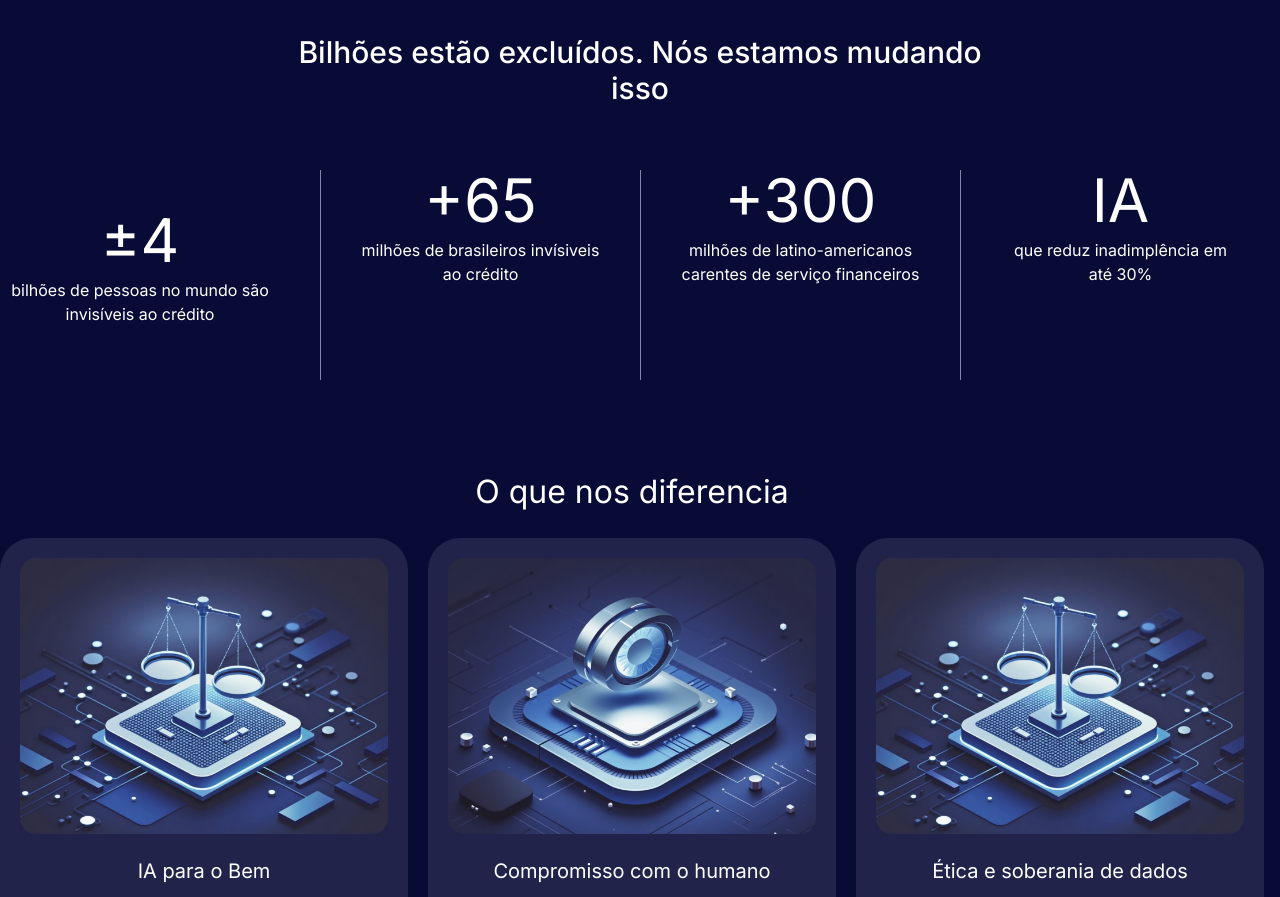
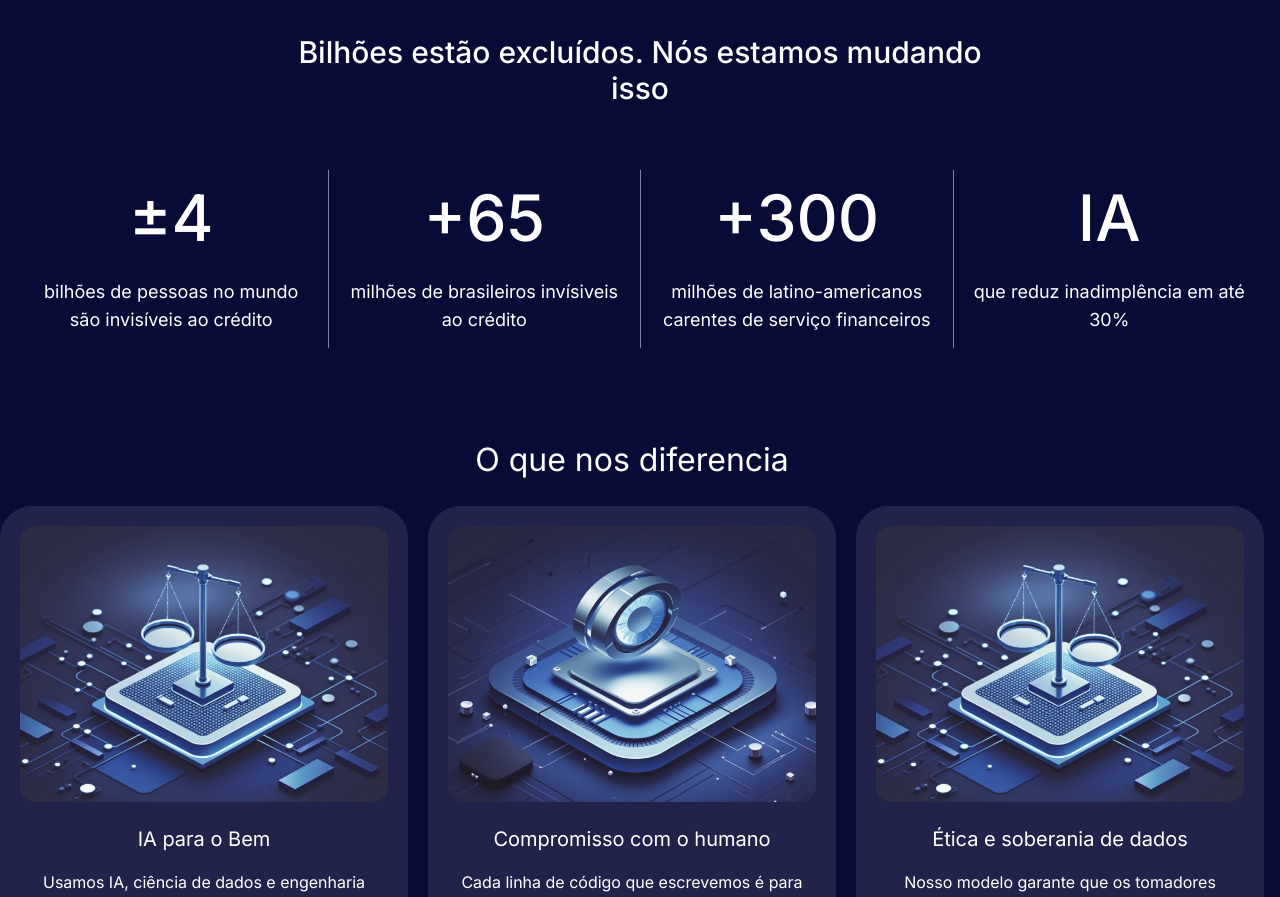
Before and after one commit to devvieiira/o-bainc-frontend, a Next.js app: page / in a window 1280 px wide. Shown: the part 1040-1937 px from the top of the page. Built offline with nearby package versions, Linux system fonts and the light colour scheme.

Commit message:
fix: grid

```diff
--- a/app/page.tsx
+++ b/app/page.tsx
@@ -152,29 +152,29 @@ export default function Home() {
             </div>
           </div>
         </section>
-        <section className="flex justify-center">
+        <section className="w-full px-[15px]">
           <div className="grid grid-cols-1 py-8 md:grid-cols-2 lg:grid-cols-4">
-            <div className="space-y-2 border-b border-[#7E86B0] pr-10 py-10 pl-10 md:mb-8 md:border-b-0 lg:mb-0 lg:pl-0">
-              <h2 className="max-w-[281px] text-center text-6xl">±4</h2>
-              <p className="mb-3.5 max-w-[281px] text-center">
+            <div className="flex flex-col pt-10 pb-10 xl:pt-0 xl:pb-0 items-center justify-center space-y-3 text-center md:col-span-2 xl:col-span-1 border-[#7E86B0] border-b lg:border-b-0">
+              <h2 className="max-w-[281px] text-center text-[64px] font-medium">±4</h2>
+              <p className="mb-3.5 text-lg max-w-[281px] text-center">
                 bilhões de pessoas no mundo são invisíveis ao crédito
               </p>
             </div>
-            <div className="space-y-2 border-b border-[#7E86B0] pr-10 py-10 pl-10 md:mb-8 md:border-b-0 md:border-l md:border-[#7E86B0] md:py-0 lg:mb-0">
-              <h2 className="max-w-[281px] text-center text-6xl">+65</h2>
-              <p className="mb-3.5 max-w-[281px] text-center">
+            <div className="flex flex-col pt-10 pb-10 xl:pt-0 xl:pb-0 items-center justify-center space-y-3 text-center md:col-span-2 xl:col-span-1 border-[#7E86B0] border-b lg:border-b-0 lg:border-l">
+              <h2 className="max-w-[281px] text-center text-[64px] font-medium">+65</h2>
+              <p className="mb-3.5 text-lg max-w-[281px] text-center">
                 milhões de brasileiros invísiveis ao crédito
               </p>
             </div>
-            <div className="space-y-2 border-b border-[#7E86B0] pr-10 py-10 pl-10 md:mt-6 md:border-b-0 md:py-0 lg:mt-0 lg:border-l lg:border-[#7E86B0]">
-              <h2 className="max-w-[281px] text-center text-6xl">+300</h2>
-              <p className="mb-3.5 max-w-[281px] text-center">
+            <div className="flex flex-col pt-10 pb-10 xl:pt-0 xl:pb-0 items-center justify-center space-y-3 text-center md:col-span-2 xl:col-span-1 border-[#7E86B0] border-b lg:border-b-0 xl:border-l">
+              <h2 className="max-w-[281px] text-center text-[64px] font-medium">+300</h2>
+              <p className="mb-3.5 text-lg max-w-[281px] text-center">
                 milhões de latino-americanos carentes de serviço financeiros
               </p>
             </div>
-            <div className="space-y-2 py-10 pl-10 pr-10 md:mt-6 md:border-l md:border-[#7E86B0] md:py-0 lg:mt-0">
-              <h2 className="max-w-[281px] text-center text-6xl">IA</h2>
-              <p className="mb-3.5 max-w-[281px] text-center">
+            <div className="flex flex-col pt-10 pb-10 xl:pt-0 xl:pb-0 items-center justify-center space-y-3 text-center md:col-span-2 xl:col-span-1 border-[#7E86B0] border-b lg:border-b-0 lg:border-l">
+              <h2 className="max-w-[281px] text-center text-[64px] font-medium">IA</h2>
+              <p className="mb-3.5 text-lg max-w-[281px] text-center">
                 que reduz inadimplência em até 30%
               </p>
             </div>
@@ -182,7 +182,7 @@ export default function Home() {
         </section>
         <div className="flex w-full flex-col items-center justify-center px-4 md:pl-0">
           <div className="flex justify-center pt-14">
-            <p className="mb-3.5 text-[32px]">O que nos diferencia</p>
+            <p className="mb-3.5 text-[25px] md:text-[32px]">O que nos diferencia</p>
           </div>
           <div className="grid grid-cols-1 gap-5 pt-2 md:grid-cols-2 lg:grid-cols-3">
             <div className="min-h mx-auto flex max-w-[736px] flex-col items-center rounded-4xl bg-[#21234A] px-5 pt-5 pb-9 md:mx-0 md:h-[498px] md:max-w-[420px] md:pb-0">
```
